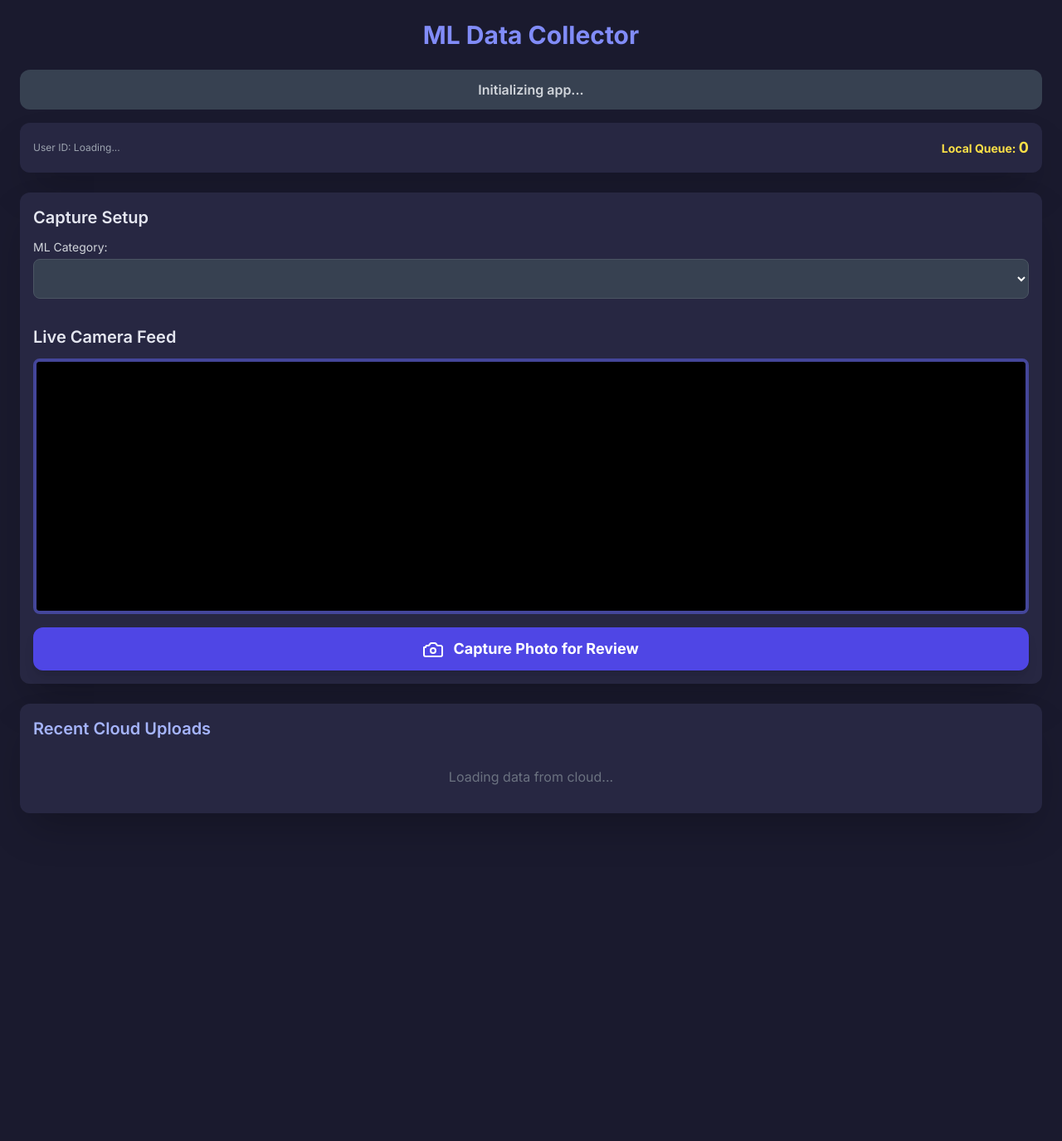
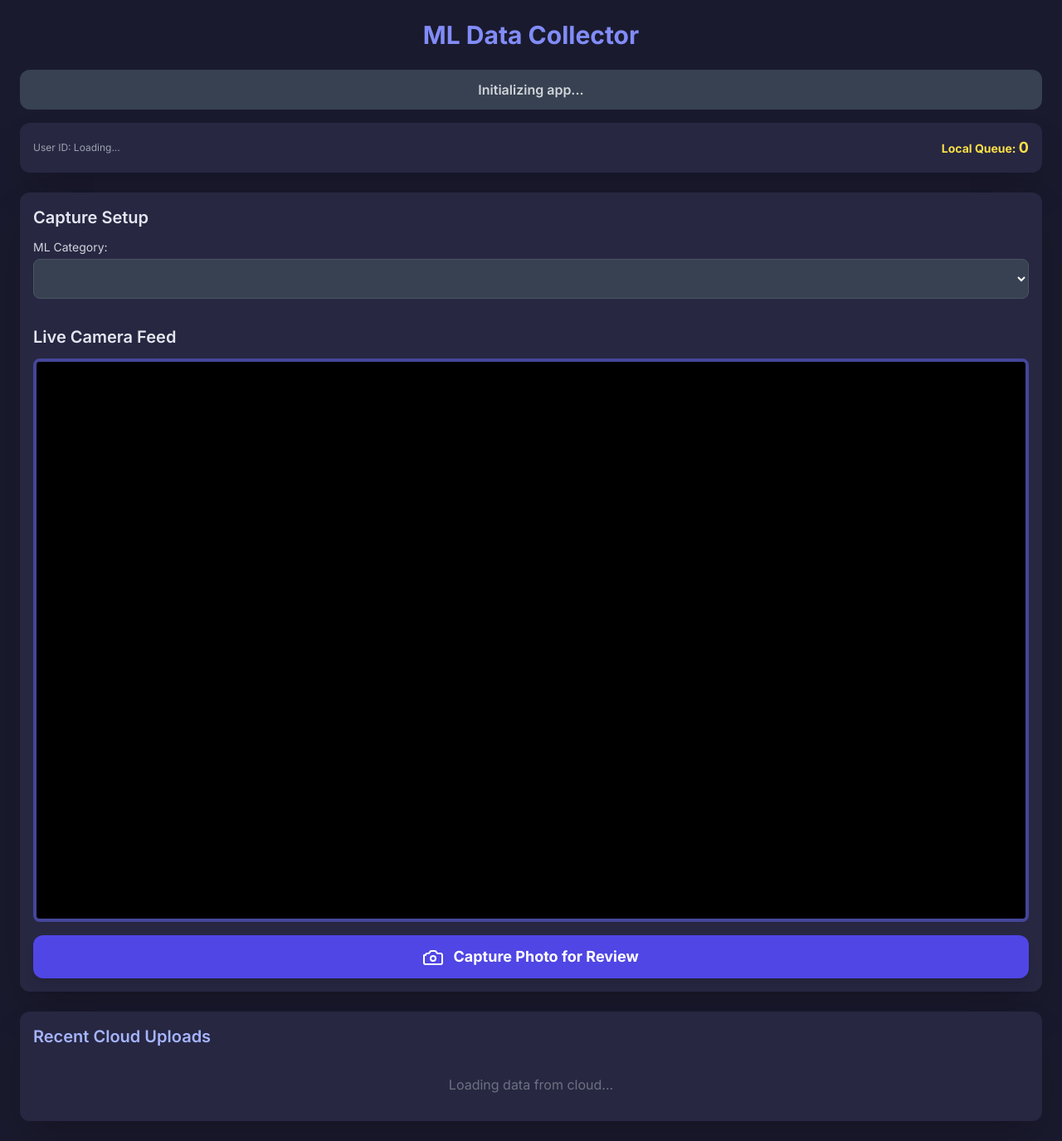
Before and after one commit to lkaixian/larmkx-site, a Jekyll site: the page gm-dataset-uploader/index.html, which Jekyll copies as it is, in a window 1280 px wide. Shown: the whole page at 83% size. Built offline with Jekyll 4.4.1, drawn with Linux system fonts in a browser that asks for light colours; nearby versions of some CDN libraries; comment, search, counter and statistics services are not loaded; before the commit the page ends 1004 px from its top, so only the background shows below that.

Commit message:
Update index.html

```diff
--- a/gm-dataset-uploader/index.html
+++ b/gm-dataset-uploader/index.html
@@ -146,9 +141,6 @@
         return `${sanitizedCategoryName}_${datePart}_${timePart}`;
       }
 
-      /**
-       * Displays a notification with color-coded feedback.
-       */
       window.showNotification = function (message, type = "info") {
         const statusBox = document.getElementById("status-box");
         statusBox.textContent = message;
@@ -376,16 +339,23 @@
         }
 
         try {
-          window.showNotification("Requesting camera access...", "info");
-          // Request back-facing camera for field data collection
-          const stream = await navigator.mediaDevices.getUserMedia({
-            video: { facingMode: "environment" },
-          });
+          window.showNotification("Requesting HD camera access...", "info");
+
+          // Request 720p - ideal for bounding box annotation
+          const constraints = {
+            video: {
+              facingMode: "environment",
+              width: { ideal: 1280 },
+              height: { ideal: 720 }
+            }
+          };
+
+          const stream = await navigator.mediaDevices.getUserMedia(constraints);
           videoStream = stream;
           video.srcObject = stream;
           video.play();
           window.showNotification(
-            "Live feed ready. Select a category and capture.",
+            "Live feed ready (HD). Select a category and capture.",
             "success"
           );
           captureBtn.disabled = false;
@@ -429,15 +393,15 @@
           return;
         }
 
-        // Capture the image data from the video frame
-        canvas.width = video.videoWidth || 640;
-        canvas.height = video.videoHeight || 480;
+        // Capture full resolution provided by camera
+        canvas.width = video.videoWidth || 1280;
+        canvas.height = video.videoHeight || 720;
+
         const ctx = canvas.getContext("2d");
         ctx.drawImage(video, 0, 0, canvas.width, canvas.height);
 
-        capturedImageData = canvas.toDataURL("image/jpeg", 0.9); // Use 90% quality
+        capturedImageData = canvas.toDataURL("image/jpeg", 0.9);
 
-        // Prepare photo metadata for the review modal
         const fileName = generateFileName(selectedCategoryName);
 
         document.getElementById("review-img").src = capturedImageData;
@@ -576,8 +523,10 @@
       }
       #video-stream {
         width: 100%;
-        height: 300px;
-        object-fit: cover;
+        /* FIXED: Removed fixed height so it respects aspect ratio */
+        height: auto;
+        aspect-ratio: 16 / 9; /* Typical 720p/1080p aspect ratio */
+        object-fit: contain; /* Ensures full frame is visible, no cropping */
         background-color: #000;
       }
       #photo-canvas {
@@ -589,60 +538,49 @@
       .card {
         background: #272742;
       }
-
-      /* --- FIXED STYLES: Replaced @apply with standard CSS properties --- */
-
       .btn-primary {
-        /* Matches @apply bg-indigo-600 text-white font-bold py-3 px-6 rounded-xl transition shadow-lg */
-        background-color: #4f46e5; /* indigo-600 */
+        background-color: #4f46e5;
         color: white;
         font-weight: bold;
         padding: 0.75rem 1.5rem;
         border-radius: 0.75rem;
         box-shadow: 0 10px 15px -3px rgba(0, 0, 0, 0.1),
-          0 4px 6px -2px rgba(0, 0, 0, 0.05); /* shadow-lg */
+          0 4px 6px -2px rgba(0, 0, 0, 0.05);
         transition: background-color 0.15s ease-in-out;
         font-size: 1rem;
       }
       .btn-primary:hover {
-        background-color: #4338ca; /* indigo-700 */
+        background-color: #4338ca;
       }
       .btn-primary:active {
-        background-color: #3730a3; /* indigo-800 */
+        background-color: #3730a3;
       }
-
       .btn-secondary {
-        /* Matches @apply bg-gray-500 text-white font-bold py-3 px-6 rounded-xl transition shadow-lg */
-        background-color: #6b7280; /* gray-500 */
+        background-color: #6b7280;
         color: white;
         font-weight: bold;
         padding: 0.75rem 1.5rem;
         border-radius: 0.75rem;
         box-shadow: 0 10px 15px -3px rgba(0, 0, 0, 0.1),
-          0 4px 6px -2px rgba(0, 0, 0, 0.05); /* shadow-lg */
+          0 4px 6px -2px rgba(0, 0, 0, 0.05);
         transition: background-color 0.15s ease-in-out;
         font-size: 1rem;
       }
       .btn-secondary:hover {
-        background-color: #4b5563; /* gray-600 */
+        background-color: #4b5563;
       }
       .btn-secondary:active {
-        background-color: #374151; /* gray-700 */
+        background-color: #374151;
       }
-
       .select-input {
-        /* Matches @apply w-full p-3 mb-4 rounded-lg bg-gray-700 border border-gray-600 text-white focus:ring-indigo-500 focus:border-indigo-500 */
         width: 100%;
         padding: 0.75rem;
         margin-bottom: 1rem;
         border-radius: 0.5rem;
-        background-color: #374151; /* gray-700 */
-        border: 1px solid #4b5563; /* border-gray-600 */
+        background-color: #374151;
+        border: 1px solid #4b5563;
         color: white;
       }
-      /* --- END FIXED STYLES --- */
-
-      /* Modal Overlay Styles (Full screen for clear review) */
       .modal-overlay {
         position: fixed;
         top: 0;
@@ -682,7 +620,6 @@
         ML Data Collector
       </h1>
 
-      <!-- Status & Notification Box -->
       <div
         id="status-box"
         class="text-center font-semibold p-3 rounded-xl mb-4 bg-gray-700 text-gray-300"
@@ -690,7 +627,6 @@
         Initializing app...
       </div>
 
-      <!-- User ID & Queue Count Display -->
       <div
         class="card p-4 rounded-xl mb-6 shadow-2xl flex justify-between items-center"
       >
@@ -705,11 +641,9 @@
         </p>
       </div>
 
-      <!-- Camera, Category & Capture Section -->
       <div id="capture-section" class="card p-4 rounded-xl mb-6 shadow-2xl">
         <h2 class="text-xl font-semibold mb-3">Capture Setup</h2>
 
-        <!-- Category Selection Dropdown -->
         <label
           for="category-select"
           class="block text-sm font-medium mb-1 text-gray-300"
@@ -719,17 +653,14 @@
 
         <h2 class="text-xl font-semibold mt-4 mb-3">Live Camera Feed</h2>
 
-        <!-- Video Stream Element -->
         <div
           class="w-full rounded-lg overflow-hidden border-4 border-indigo-500/50 mb-4 shadow-inner"
         >
           <video id="video-stream" autoplay playsinline muted></video>
         </div>
 
-        <!-- Hidden Canvas for Photo Conversion -->
         <canvas id="photo-canvas"></canvas>
 
-        <!-- Action Button - Large touch target -->
         <button
           id="capture-btn"
           onclick="takePhoto()"
@@ -760,7 +691,6 @@
         </button>
       </div>
 
-      <!-- Upload History Section (Cloud Data) -->
       <div class="card p-4 rounded-xl shadow-2xl">
         <h2 class="text-xl font-semibold mb-4 text-indigo-300">
           Recent Cloud Uploads
@@ -773,14 +703,12 @@
       </div>
     </div>
 
-    <!-- Photo Review Modal (Hidden by default, used for confirmation) -->
     <div id="review-modal" class="modal-overlay hidden">
       <div class="modal-content">
         <h3 class="text-2xl font-bold mb-3 text-indigo-300 text-center">
           Review Captured Photo
         </h3>
 
-        <!-- Image Preview - Large and clear for validation -->
         <img
           id="review-img"
           class="modal-image"
@@ -788,7 +716,6 @@
           alt="Captured Photo Preview"
         />
 
-        <!-- Metadata Confirmation -->
         <div class="mb-4 p-3 bg-gray-700 rounded-lg">
           <p class="text-sm text-gray-400">
             Category:
@@ -806,7 +733,6 @@
           </p>
         </div>
 
-        <!-- Action Buttons - Large touch targets -->
         <div class="flex flex-col space-y-3">
           <button onclick="uploadConfirmed()" class="btn-primary">
             <svg
```
Also changed, not shown: other parts of gm-dataset-uploader/index.html (+7 -64 lines).
